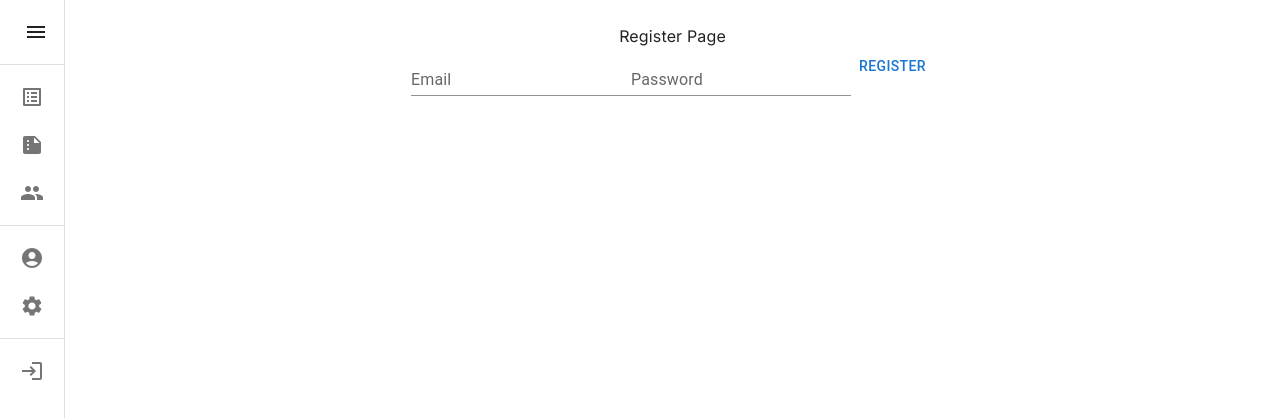
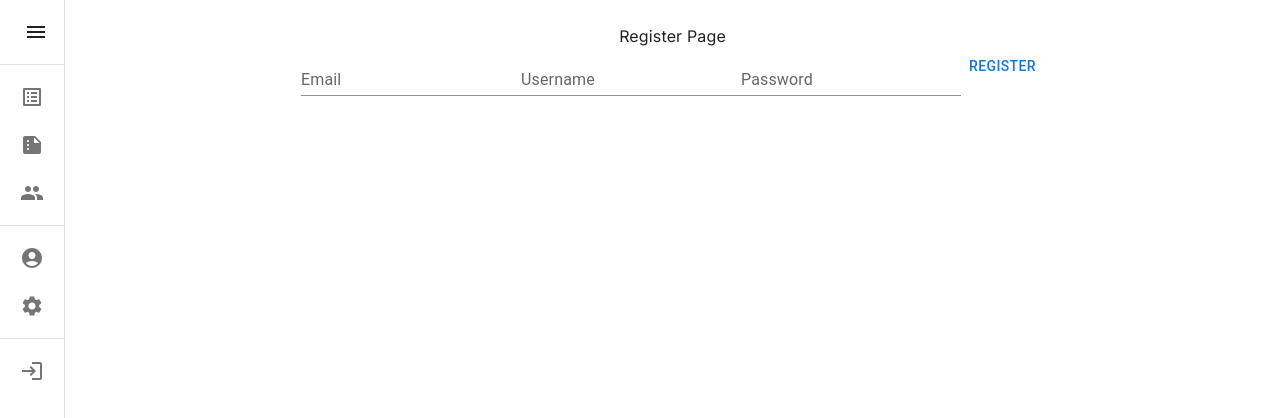
Before and after one commit to KawinM23/todododo-frontend, a Next.js app: page /user/register in a window 1280 px wide. Shown: the top 418 px of the page. Built offline with nearby package versions, Linux system fonts and the light colour scheme; no server answers.

Commit message:
fix authorize, register form

```diff
--- a/src/app/api/auth/[...nextauth]/route.ts
+++ b/src/app/api/auth/[...nextauth]/route.ts
@@ -1,4 +1,6 @@
-import NextAuth, { AuthOptions } from "next-auth";
+import { userLogIn } from "@/libs/userLogIn";
+import NextAuth from "next-auth";
+import { AuthOptions } from "next-auth";
 import CredentialsProvider from "next-auth/providers/credentials";
 
 export const authOptions: AuthOptions = {
@@ -23,7 +25,7 @@ export const authOptions: AuthOptions = {
         // (i.e., the request IP address)
 
         if (!credentials) return null;
-        const user = { name: "James" };
+        const user = userLogIn(credentials.email, credentials.password);
 
         // If no error and we have user data, return it
         if (user) {
--- a/src/app/user/register/component/RegisterForm.tsx
+++ b/src/app/user/register/component/RegisterForm.tsx
@@ -12,8 +12,15 @@ export default function RegisterForm() {
     <form className="flex flex-col gap-3">
       <TextField id="email" name="email" label="Email" variant="standard" />
       <TextField
+        id="username"
+        name="username"
+        label="Username"
+        variant="standard"
+      />
+      <TextField
         id="password"
         name="password"
+        type="password"
         label="Password"
         variant="standard"
       />
--- /dev/null
+++ b/src/libs/userLogIn.tsx
@@ -0,0 +1,12 @@
+export async function userLogIn(userEmail: string, userPassword: string) {
+  // const res = await fetch("http://localhost:5000/api/v1/auth/login", {
+  //   method: "POST",
+  //   headers: { "Content-Type": "application/json" },
+  //   body: JSON.stringify({ email: userEmail, password: userPassword }),
+  // });
+  // if (!res.ok) {
+  //   throw new Error("Failed to log-in");
+  // }
+
+  return (await { id: 1, name: "J Smith", email: "jsmith@example.com" }) as any;
+}
```
